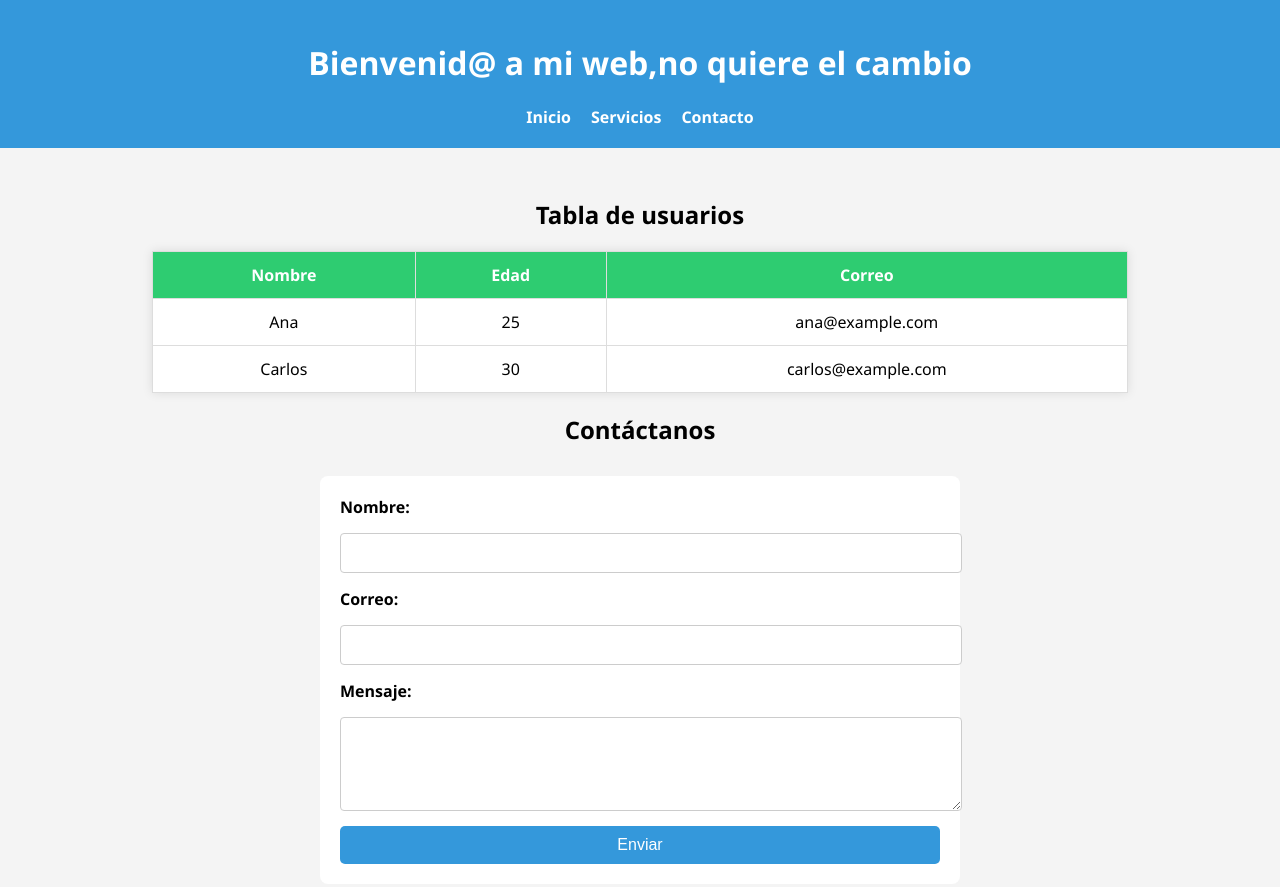
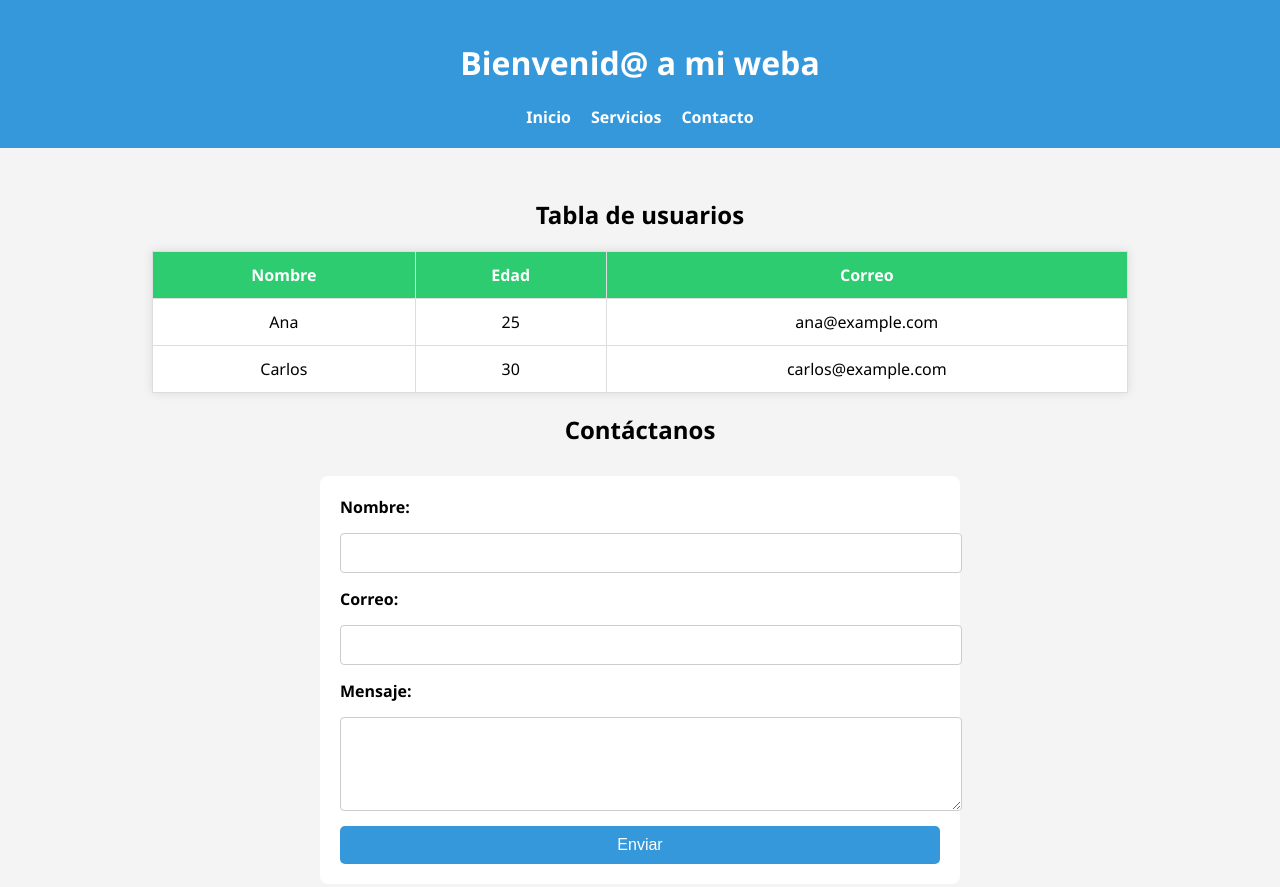
Before and after one commit to dahurs/primer-ejemplo, a plain HTML site: page index.html in a window 1280 px wide. Shown: the top 887 px of the page. Drawn offline with Linux system fonts and the light colour scheme.

Commit message:
Add files via upload

```diff
--- a/index.html
+++ b/index.html
@@ -7,7 +7,7 @@
 </head>
 <body>
   <header>
-    <h1>Bienvenid@ a mi web,no quiere el cambio</h1>
+    <h1>Bienvenid@ a mi weba</h1>
     <nav>
       <ul>
         <li><a href="#">Inicio</a></li>
```
